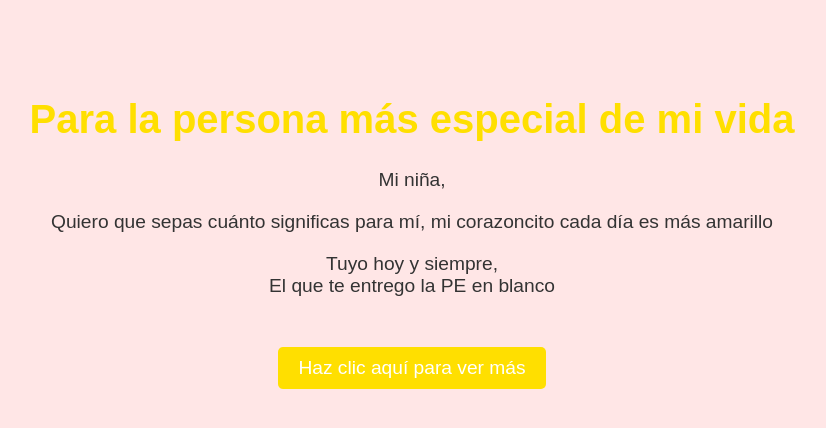
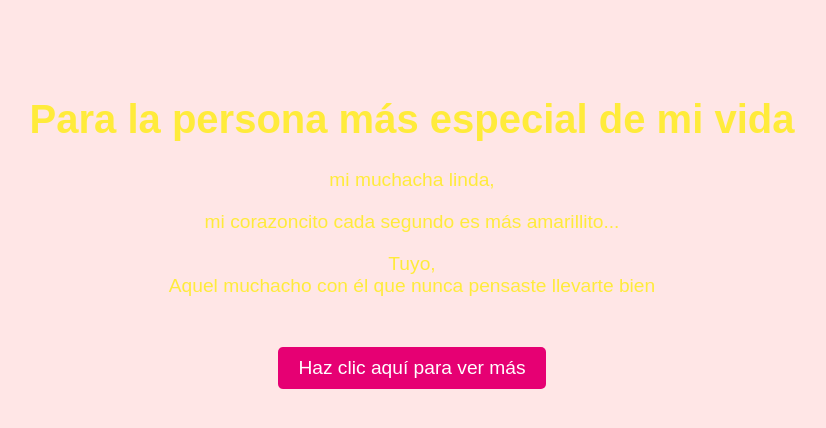
Before and after one commit to mdom2230/Perfect, a plain HTML site: page index.html in a window 1280 px wide. Shown: the whole page, without its empty margins (228-1054 px from the left). Drawn offline with Linux system fonts and the light colour scheme.

Commit message:
Add files via upload
Signed-off-by: mdom2230 <134468781+mdom2230@users.noreply.github.com>

```diff
--- a/index.html
+++ b/index.html
@@ -3,12 +3,12 @@
 <head>
     <meta charset="UTF-8">
     <meta name="viewport" content="width=device-width, initial-scale=1.0">
-    <title>Para mi muchacha linda</title>
+    <title>Para mi novia</title>
     <style>
         body {
             font-family: 'Arial', sans-serif;
             background-color: #ffe6e6;
-            color: #333;
+            color: #ffeb3b; /* Color amarillo para el texto */
             text-align: center;
             margin: 0;
             padding: 0;
@@ -19,7 +19,7 @@
         }
         h1 {
             font-size: 2.5em;
-            color: #ffdf00;
+            color: #ffeb3b; /* Color amarillo para el título */
         }
         p {
             font-size: 1.2em;
@@ -31,23 +31,23 @@
             margin-top: 30px;
             font-size: 1.2em;
             color: white;
-            background-color: #ffdf00;
+            background-color: #e60073;
             text-decoration: none;
             border-radius: 5px;
             transition: background-color 0.3s ease;
         }
         .btn:hover {
-            background-color: #ff0000;
+            background-color: #cc0059;
         }
     </style>
 </head>
 <body>
     <div class="container">
         <h1>Para la persona más especial de mi vida</h1>
-        <p>Mi niña,</p>
-        <p>Quiero que sepas cuánto significas para mí, mi corazoncito cada día es más amarillo</p>
-        <p>Tuyo hoy y siempre,<br>El que te entrego la PE en blanco</p>
-        <a href="https://youtu.be/2Vv-BfVoq4g" class="btn">Haz clic aquí para ver más</a>
+        <p>mi muchacha linda,</p>
+        <p>mi corazoncito cada segundo es más amarillito...</p>
+        <p>Tuyo,<br>Aquel muchacho con él que nunca pensaste llevarte bien</p>
+        <a href="https://youtu.be/cNGjD0VG4R8" class="btn">Haz clic aquí para ver más</a>
     </div>
 </body>
 </html>
```
